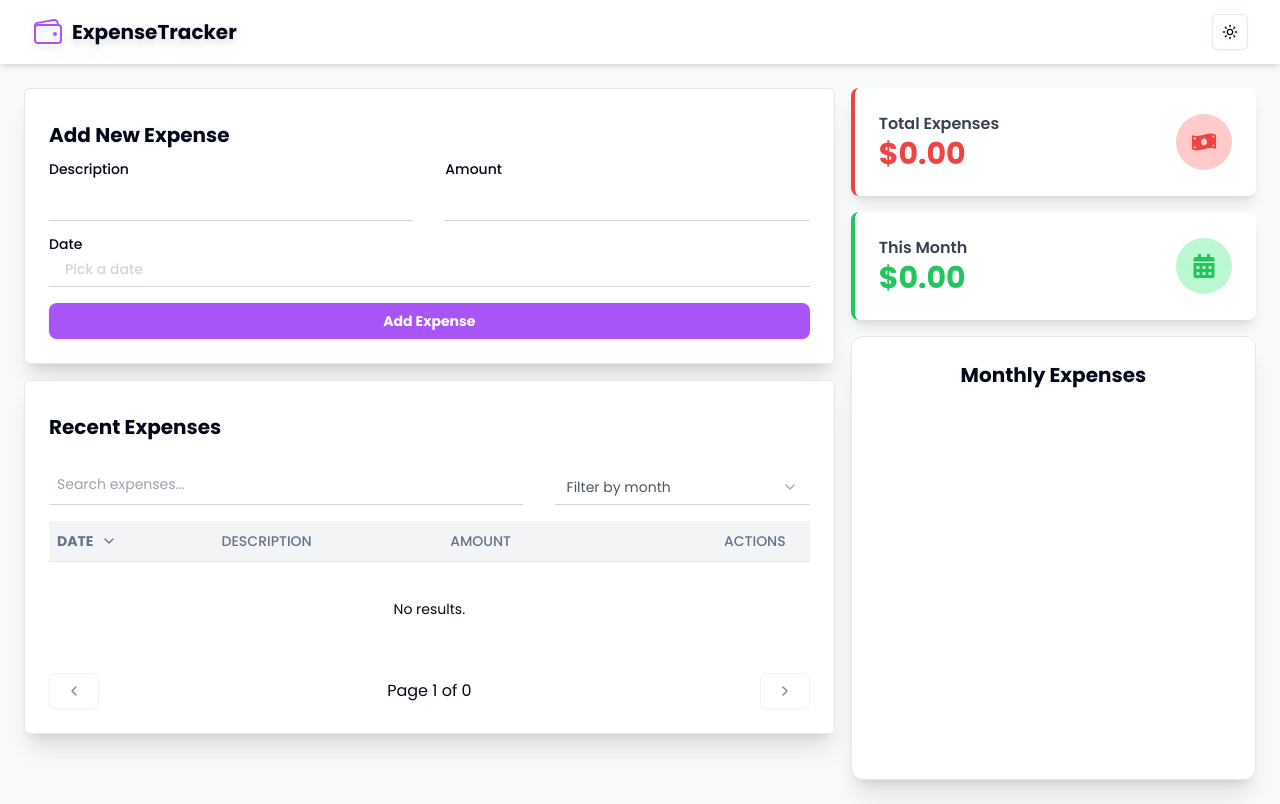
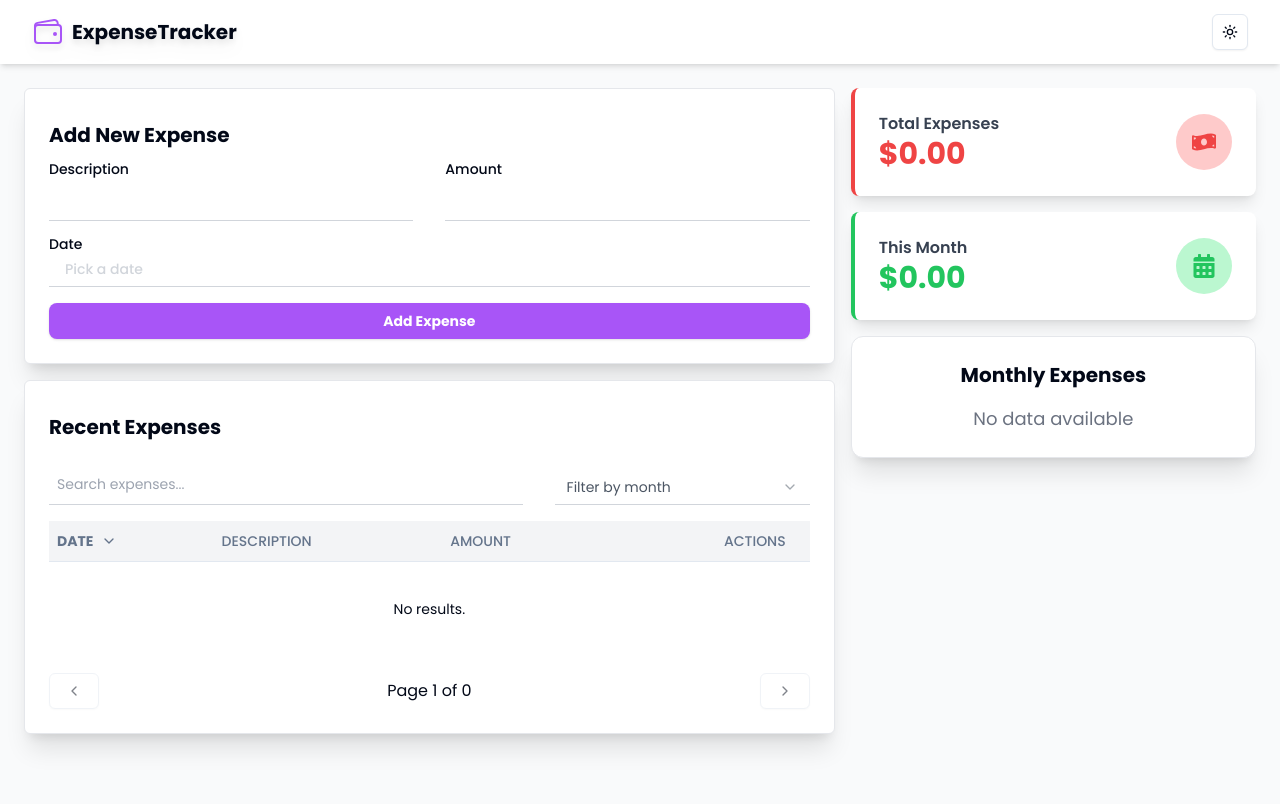
Before and after one commit to lanceyyyy/expense-tracker-test, a Next.js app: page / in a window 1280 px wide. Built offline with nearby package versions, Linux system fonts and the light colour scheme.

Commit message:
update: added "no data" when no expenses

```diff
--- a/src/components/ExpenseGraph.jsx
+++ b/src/components/ExpenseGraph.jsx
@@ -47,6 +47,11 @@ export default function ExpenseChart({ expenses }) {
     <div className="w-full flex justify-center items-center ">
       <div className="w-full max-w-xs sm:max-w-md md:max-w-lg lg:max-w-xl mx-auto">
         <h2 className="text-xl font-bold text-center mb-4">Monthly Expenses</h2>
+        {monthlyExpenses.length === 0 ? (
+          <div className="text-center text-gray-500 text-lg">
+            No data available
+          </div>
+        ) : (
           <ResponsiveContainer width="100%" height={350}>
             <PieChart>
               <Pie
@@ -70,6 +75,7 @@ export default function ExpenseChart({ expenses }) {
               <Legend />
             </PieChart>
           </ResponsiveContainer>
+        )}
       </div>
     </div>
   );
```
Lines whose indentation alone changed are shown as unchanged.
